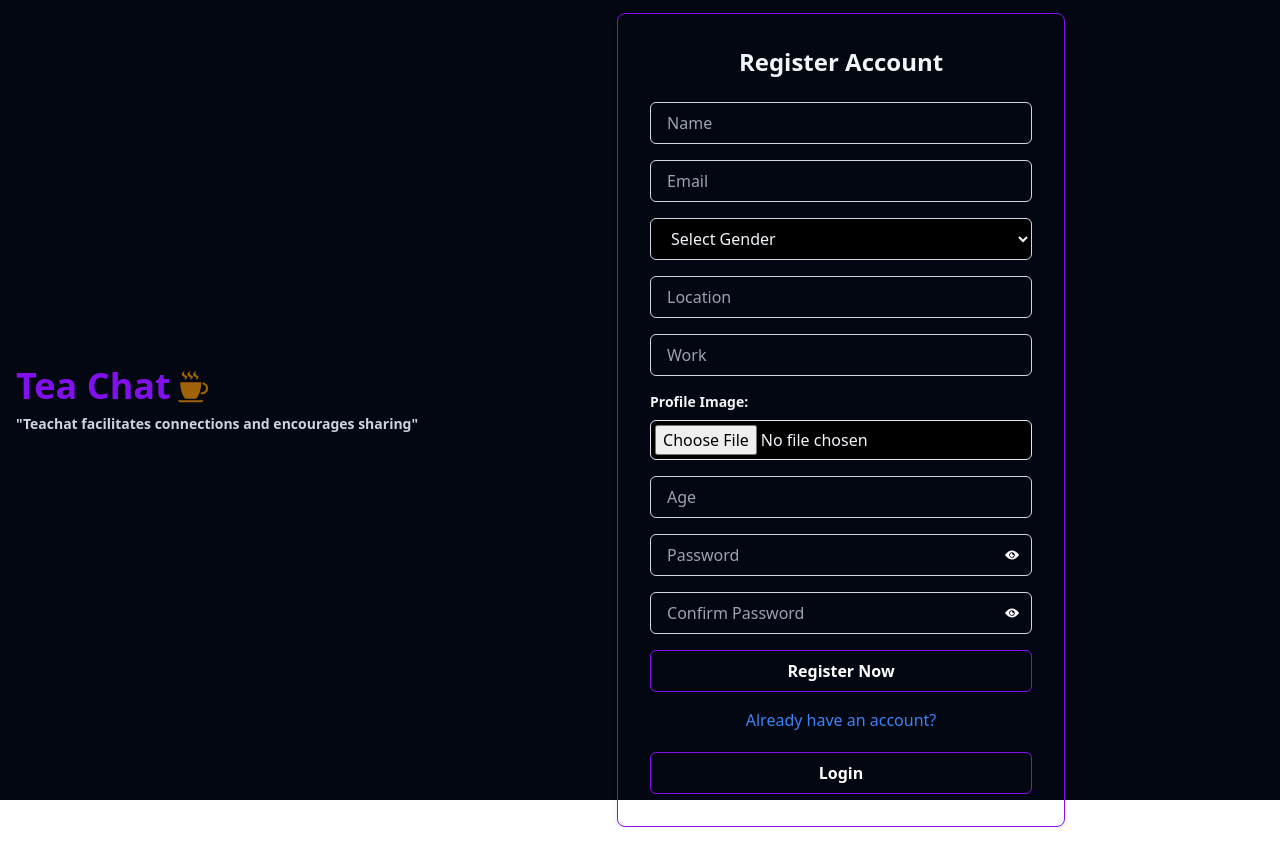
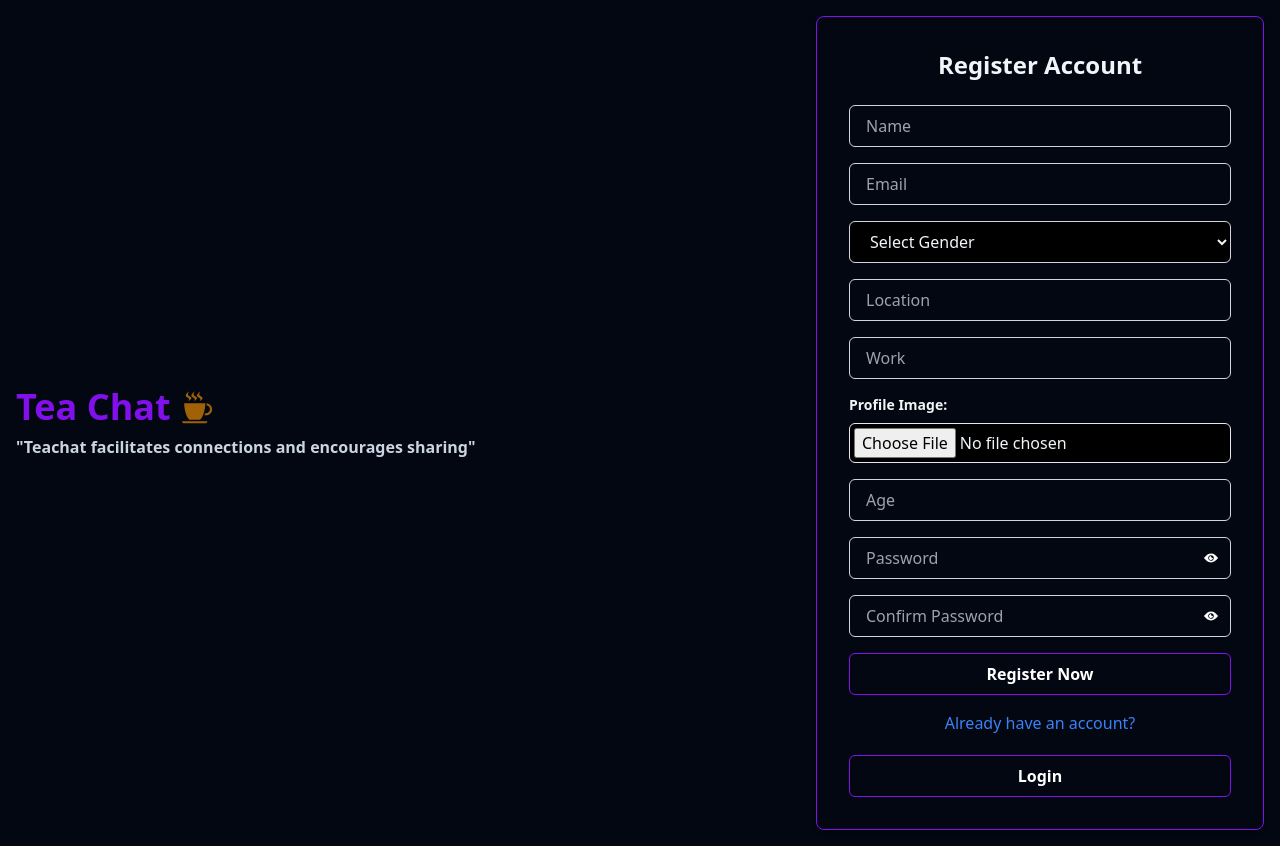
Before and after one commit to tigermursa/TeaChatProClient, a React (Vite) app: page /sign-up in a window 1280 px wide. Built offline with nearby package versions, Linux system fonts and the light colour scheme; no server answers.

Commit message:
signup page ui problem solved

```diff
--- a/src/Components/PagesComponents/LoginPage/LoginForm.jsx
+++ b/src/Components/PagesComponents/LoginPage/LoginForm.jsx
@@ -46,7 +46,7 @@ const LoginForm = () => {
   };
 
   return (
-    <div className="max-w-xs mt-20 p-8 border border-primary hover:border-primaryLight rounded-lg shadow-md ">
+    <div className="max-w-xs mt-20 p-4 md:p-8 border border-primary hover:border-primaryLight rounded-lg shadow-md ">
       <form onSubmit={handleSubmit(onSubmit)} className="space-y-4">
         <input
           {...register("email", { required: "Email is required" })}
--- a/src/Components/PagesComponents/SignUpPage/SignUPTitle.jsx
+++ b/src/Components/PagesComponents/SignUpPage/SignUPTitle.jsx
@@ -1,12 +1,13 @@
 /* eslint-disable react/no-unescaped-entities */
 import { GiCoffeeCup } from "react-icons/gi";
+
 const SignUpTitle = () => {
   return (
-    <div className="ps-5 md:ps-0 ">
-      <h3 className="font-bold text-2xl flex items-center gap-1 md:text-4xl text-primary">
-        Tea Chat <GiCoffeeCup className="text-yellow-700"/>
+    <div className="text-center md:text-left">
+      <h3 className="font-bold text-2xl md:text-4xl flex justify-center md:justify-start items-center gap-2 text-primary">
+        Tea Chat <GiCoffeeCup className="text-yellow-700" />
       </h3>
-      <p className="font-semibold mt-2 text-sm text-slate-300">
+      <p className="font-semibold mt-2 text-sm md:text-base text-slate-300">
         "Teachat facilitates connections and encourages sharing"
       </p>
     </div>
--- a/src/Components/PagesComponents/SignUpPage/SignUpForm.jsx
+++ b/src/Components/PagesComponents/SignUpPage/SignUpForm.jsx
@@ -83,7 +83,7 @@ const SignUpForm = () => {
     setShowConfirmPassword((prevState) => !prevState);
   };
   return (
-    <div className="max-w-md mx-auto mt-10  p-3 md:p-8 border border-primary bg-opacity-0 rounded-lg shadow-md bg-white">
+    <div className="max-w-md mx-auto md:mt-10  p-4  md:p-8 border border-primary bg-opacity-0 rounded-lg shadow-md">
       <h2 className=" text-lg md:text-2xl font-bold mb-6 text-center text-slate-100">
         Register Account
       </h2>
--- a/src/pages/LoginPage/LoginPage.jsx
+++ b/src/pages/LoginPage/LoginPage.jsx
@@ -3,7 +3,7 @@ import LoginTitle from "../../Components/PagesComponents/LoginPage/LoginTitle";
 
 const LoginPage = () => {
   return (
-    <div className="bg-gray-950 h-screen p-2 md:p-0">
+    <div className="bg-gray-950 h-screen p-3 md:p-0">
       <div className="flex flex-col md:flex-row justify-between items-center max-w-[850px] mx-auto pt-[10rem]">
         <LoginTitle />
         <LoginForm />
--- a/src/pages/SignUpPage/SignUpPage.jsx
+++ b/src/pages/SignUpPage/SignUpPage.jsx
@@ -1,10 +1,10 @@
 import SignUpForm from "../../Components/PagesComponents/SignUpPage/SignUpForm";
-import SignUpTitle from "../../Components/PagesComponents/SignUpPage/SignUPTitle";
+import SignUpTitle from "../../Components/PagesComponents/SignUpPage/SignUpTitle";
 
 const SignUpPage = () => {
   return (
-    <div className="bg-gray-950 h-screen ">
-      <div className="flex flex-col md:flex-row md:justify-between items-center h-full max-w-[78rem] mx-auto p-3 md:p-0">
+    <div className="bg-gray-950 min-h-screen flex items-center justify-center p-4">
+      <div className="flex flex-col md:flex-row md:justify-between items-center max-w-7xl w-full space-y-6 md:space-y-0 md:space-x-10">
         <SignUpTitle />
         <SignUpForm />
       </div>
```
